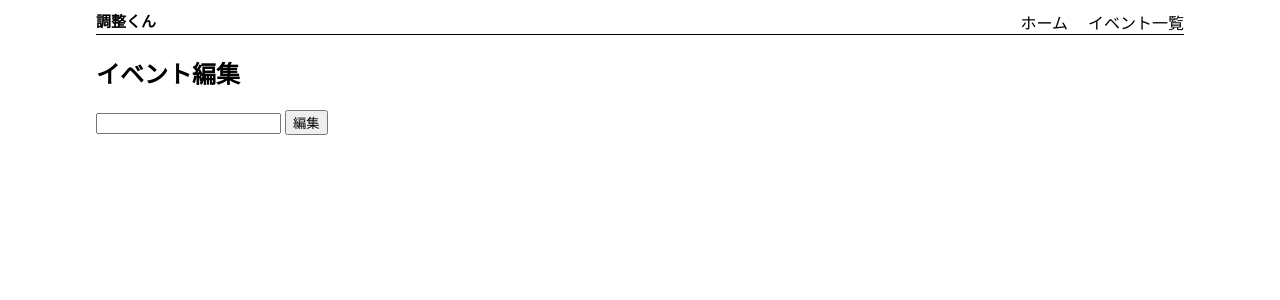
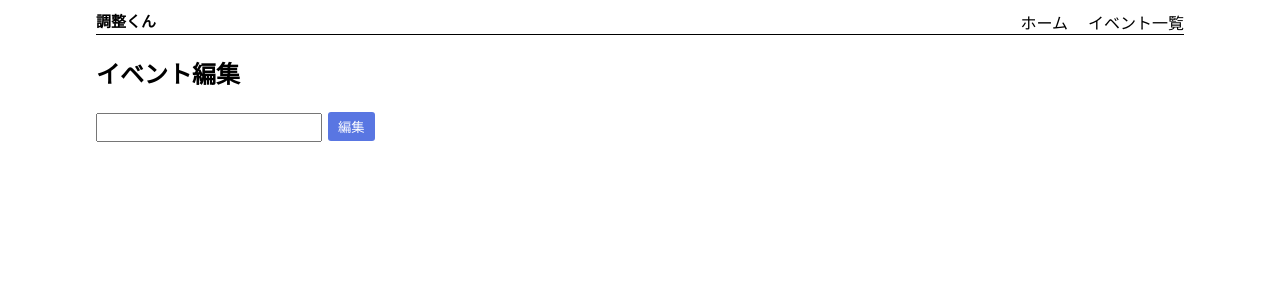
Before and after one commit to todaka0202/--Django, a Django app: page /event/edit/2 in a window 1280 px wide. Shown: the top 300 px of the page. Run offline with Django 5.2, Linux system fonts and the light colour scheme; data comes from the database, SQL or seed files in the repository.

Commit message:
edit.htmlにcssを追加

```diff
--- /dev/null
+++ b/event/static/event/style3.css
@@ -0,0 +1,12 @@
+.edit {
+    color: #fff;
+    background-color: rgb(89, 118, 226);
+    border: 0;
+    padding: 5px 10px;
+    border-radius: 3px;
+    margin: 2px;
+}
+
+.text_box {
+    padding: 5px 40px 5px 5px;
+}
--- a/event/templates/event/edit.html
+++ b/event/templates/event/edit.html
@@ -7,6 +7,7 @@
     <!-- css -->
     {% load static %}
     <link rel="stylesheet" type="text/css" href="{% static 'event/style.css' %}">
+    <link rel="stylesheet" type="text/css" href="{% static 'event/style3.css' %}">
 </head>
 <body>
     <header>
@@ -22,8 +23,8 @@
     <h2>イベント編集</h2>
     <form action="{% url 'event:update' event.id %}" method="post">
         {% csrf_token %}
-        <input type="text" name="title"  value="{{ event.title }}">
-        <input type="submit" value="編集">
+        <input class="text_box" type="text" name="title"  value="{{ event.title }}">
+        <input class="edit" type="submit" value="編集">
     </form>
 </body>
 </html>
```
